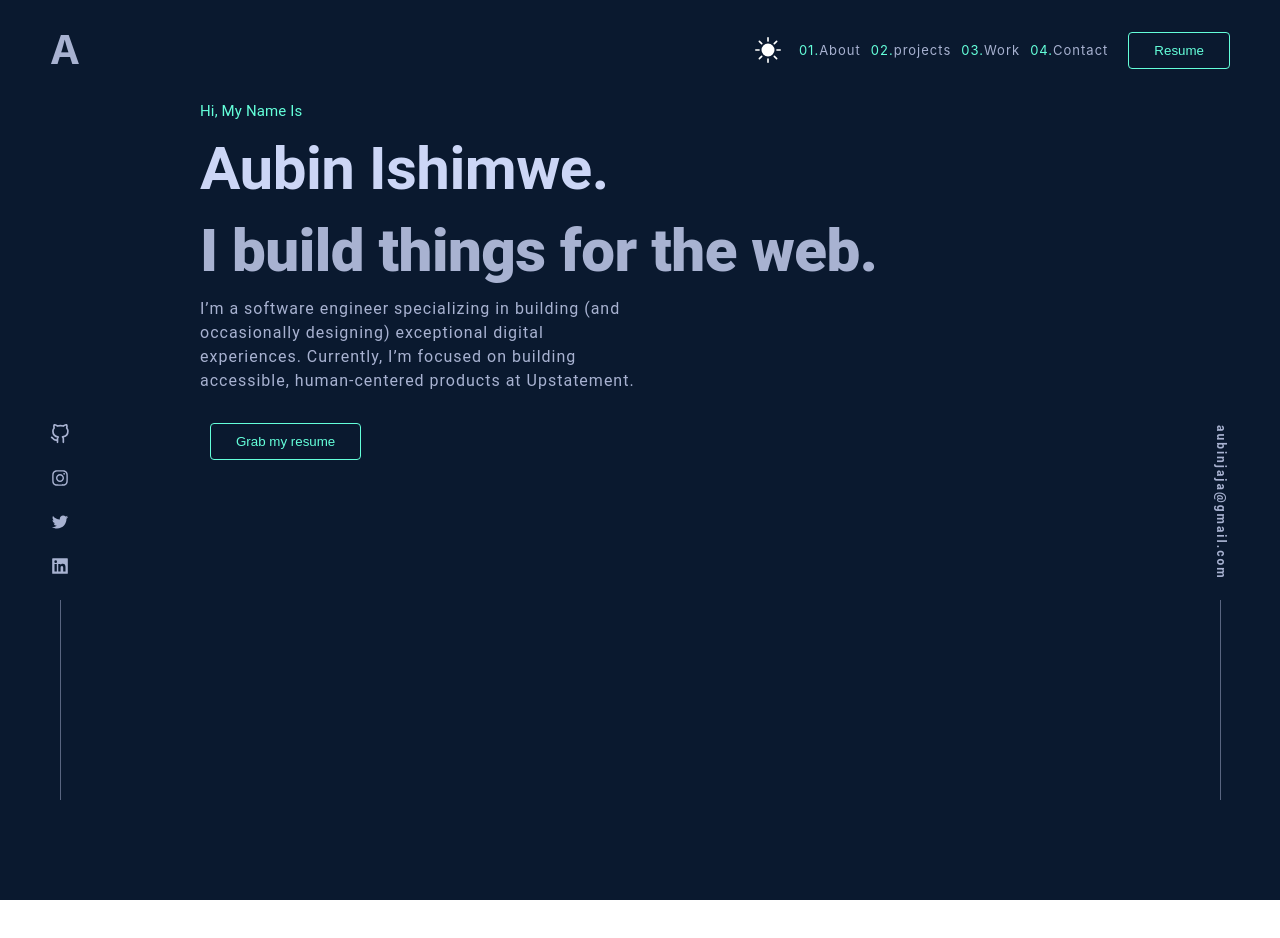
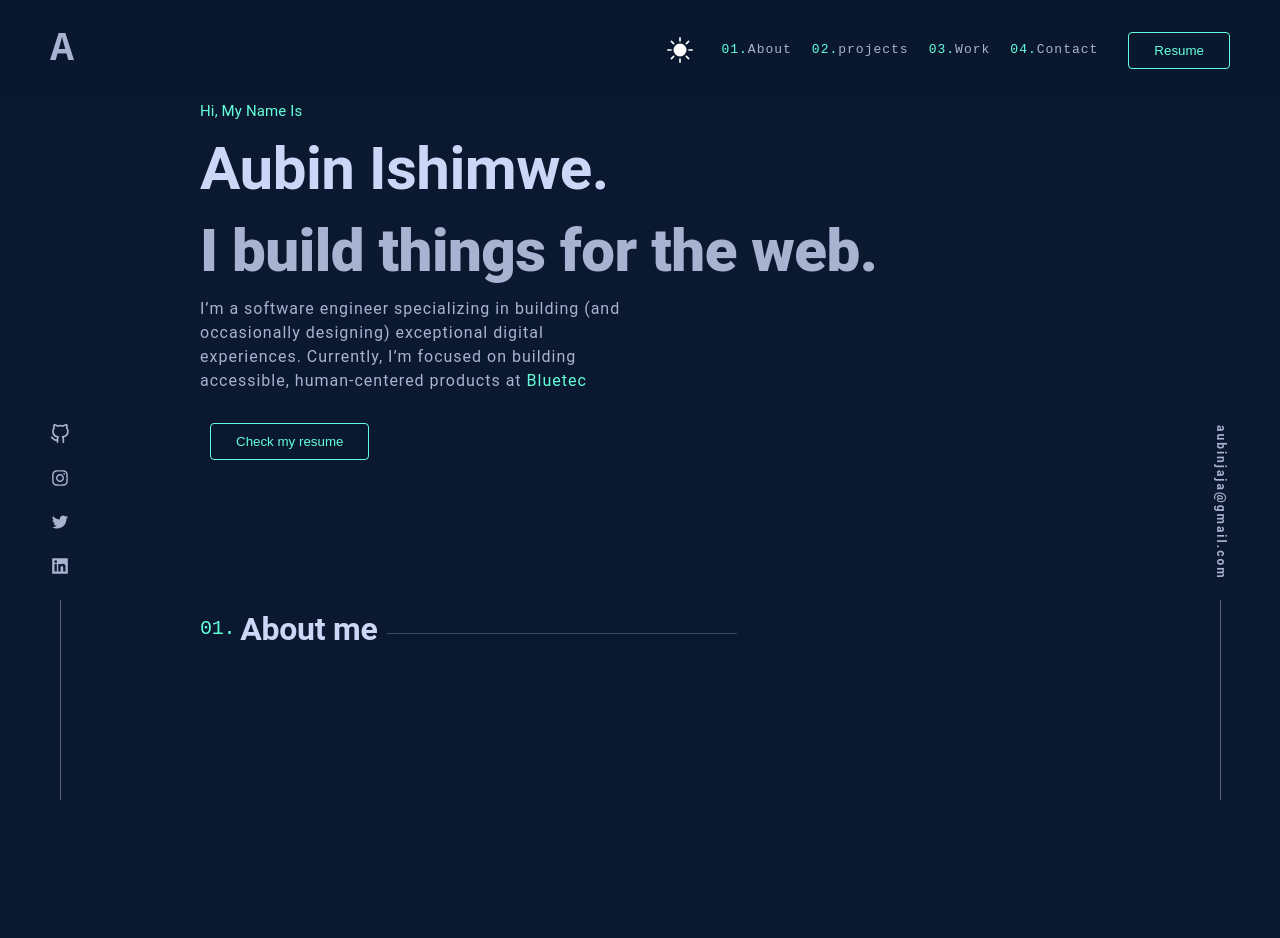
Before and after one commit to sopranoelfuego/aubinishimwe.com, a Next.js app: page / in a window 1280 px wide. Shown: the top 938 px of the page. Before the commit the page ends 900 px from the top, so only its background shows below. Built offline with nearby package versions, Linux system fonts and the light colour scheme.

Commit message:
start about me component and finish ComponentTitle

```diff
--- /dev/null
+++ b/src/components/AboutMe.tsx
@@ -0,0 +1,18 @@
+import { Box, Grid,  useTheme } from '@mui/material'
+import ComponentTitle from '@utils/ComponentTitle'
+import React from 'react'
+
+function AboutMe() {
+  return (
+    <Box sx={{height:"100vh",padding:" 50px 150px"}}>
+        <ComponentTitle number="01." nameTitle="About me"/>
+     <Grid container>
+     <Grid item>
+     </Grid>
+     <Grid item></Grid>
+     </Grid>
+    </Box>
+  )
+}
+
+export default AboutMe
--- a/src/components/Header.tsx
+++ b/src/components/Header.tsx
@@ -1,5 +1,5 @@
-import React, { useContext } from 'react'
-import { Container, IconButton, List, ListItem,  Stack,  styled, useTheme } from '@mui/material'
+import React, { useContext, useEffect, useState } from 'react'
+import {  IconButton, List, ListItem,  Stack,  styled, useTheme } from '@mui/material'
 import { BsBrightnessHigh, BsBrightnessHighFill } from 'react-icons/bs'
 import Link from 'next/link'
 import { Box } from '@mui/system'
@@ -7,13 +7,17 @@ import { ColorModeContext } from '@pages/_app'
 import { GLobalButton } from '@utils/Button'
 import { LinkAnchor } from '@utils'
 export function Header() {
+  const [visibility, setVisibility] = useState<"none" | "visible">("none")
+  useEffect(() => {
+    setVisibility("visible")
+  }, [])
 
   const  colorMode = useContext(ColorModeContext)
  const navLists = [
-  { number: '01',href:"/about", name: 'About' },
-  { number: '02',href:"/projects", name: 'projects' },
-  { number: '03',href:"/work", name: 'Work' },
-  { number: '04',href:"/contact", name: 'Contact' },
+  { number: '01',href:"/about", name: 'About',delay:"0ms" },
+  { number: '02',href:"/projects", name: 'projects',delay:"200ms" },
+  { number: '03',href:"/work", name: 'Work',delay:"400ms" },
+  { number: '04',href:"/contact", name: 'Contact',delay:"600ms" },
  ]
  const theme=useTheme()
  const CustomHeaderContainer = styled('header')(({ theme }) => ({
@@ -22,7 +26,14 @@ export function Header() {
   justifyContent: 'space-between',
   alignItems: 'center',
   height: '100px',
-  backgroundColor:"inherit",
+  fontFamily:"monospace",
+  zIndex: 20,
+  color:`${theme?.palette.text?.secondary}`,
+  backgroundColor:theme?.palette?.mode==="dark"?"rgba(10, 25, 47, 0.85)":"rgba(255, 255, 255, 0.85)",
+  position:"sticky",
+  backdropFilter:"blur(5px)",
+  padding:"0 50px",
+  top:0
  }))
  return (
 
@@ -33,7 +44,7 @@ export function Header() {
    </Link>
 
    <List
-    sx={{ width: 'auto', display: 'flex',  bgcolor: 'inherit',fontSize:"13px",gap:"10px",letterSpacing:"1px" }}
+    sx={{ width: 'auto', display: 'flex', fontSize:"13px",gap:"20px",letterSpacing:"1px" }}
    >
     <ListItem disableGutters>
       <IconButton onClick={colorMode.toggleColorMode} >
@@ -41,9 +52,9 @@ export function Header() {
       </IconButton>
     </ListItem>
     {navLists?.map((value, key) => (
-     <ListItem key={key} disableGutters >
+     <ListItem key={key} disableGutters sx={{transition:"all 300ms ease-in",transitionDelay:`${value?.delay}`,visibility:`${visibility}`}}>
       <Link as="a" href={value?.href}>
-        <Stack direction="row" alignItems="center"  >
+        <Stack direction="row" alignItems="center"   >
           <LinkAnchor>
           <Box sx={{color:`${theme?.palette?.primary?.contrastText}`}}>{value?.number}.</Box>
           <Box >{value?.name}</Box>
--- a/src/components/HeroPage.tsx
+++ b/src/components/Hero.tsx
@@ -1,13 +1,13 @@
-import { Box, Typography, useTheme } from '@mui/material'
+import { Box, Link, Typography, useTheme } from '@mui/material'
 import { GLobalButton } from '@utils'
 import React from 'react'
 
 
-export function HeroPage() {
+export function Hero() {
   const theme=useTheme()
   return (
 
-    <Box sx={{height:"100vh",justifyContent:"flex-start", alignItems:"flex-start", display:"flex",gap:"10px",flexDirection:"column",width:"inherit",padding:"0 50px 0 150px"}}>
+    <Box sx={{height:"auto",justifyContent:"flex-start", alignItems:"flex-start", marginBottom:"100px", display:"flex",gap:"10px",flexDirection:"column",width:"inherit",padding:"0 50px 0 150px"}}>
       <Typography  fontSize="15px" display="flex" fontWeight="100px"  textTransform="capitalize"   color={`${theme?.palette?.primary?.contrastText}`}>
        Hi, My name is
       </Typography>
@@ -19,10 +19,10 @@ export function HeroPage() {
       </Typography>
       <Typography variant="body1" maxWidth="450px" letterSpacing="1px">
       I’m a software engineer specializing in building (and occasionally designing) exceptional digital experiences. Currently,
-      I’m focused on building accessible, human-centered products at Upstatement.
+      I’m focused on building accessible, human-centered products at <Link  href="http://bluetec.bi/" sx={{display: 'inline-flex',color:`${theme?.palette?.primary?.contrastText}`}}>Bluetec</Link>
       </Typography>
       <GLobalButton sx={{marginTop:"20px"}}>
-        Grab my resume
+        Check my resume
       </GLobalButton>
     </Box>
 
--- a/src/components/HomePage.tsx
+++ /dev/null
@@ -1,11 +0,0 @@
-import { Layout } from '@layout'
-import React from 'react'
-import {HeroPage} from '@components'
-
-export function HomePage() {
-  return (
-    <Layout>
-    <HeroPage/>
-    </Layout>
-  )
-}
--- a/src/components/index.tsx
+++ b/src/components/index.tsx
@@ -1,3 +1,3 @@
 export * from './Header'
-export * from './HeroPage'
-export * from "./HomePage"
+export * from './Hero'
+export * from "./AboutMe"
--- a/src/layout/Layout.tsx
+++ b/src/layout/Layout.tsx
@@ -13,7 +13,7 @@ export const Layout: React.FC = ({ children }: any) => {
   const CustomLink=styled('a')(({ theme})=>({
     display: 'flex',
     flexDirection:'column',
-    transition:"transform  400ms ease-in",
+    transition:"all  300ms ease-in",
     '&:hover':{
       transform:'translateY(-3px)',
       color: `${theme?.palette?.primary?.contrastText}`,
@@ -22,11 +22,14 @@ export const Layout: React.FC = ({ children }: any) => {
   }))
  return (
   <>
-   <Box sx={{ width:"100%",maxWidth:"1400px",position:"relative",bgcolor:`${theme?.palette?.background?.default}`,color:`${theme?.palette.text?.secondary}`,overflowY:"auto",transition:"all 300ms ease-in",padding:"0 50px"}}>
-   <Header />
+   <Box sx={{ width:"100%",maxWidth:"1400px",position:"relative",color:`${theme?.palette.text?.secondary}`,overflowY:"auto",transition:"all 300ms ease-in",padding:"0 50px"}}>
+
    <Box sx={{display:"flex",width:"100%"}}>
     <SocialMedias/>
+    <Box>
+
      {children}
+    </Box>
       <Stack direction="column" sx={{position:"fixed", display:"flex",flexDirection:"column",gap:"20px",alignItems:'center',bottom:0,right:50}}>
         <Typography variant="caption" fontWeight="bold"  letterSpacing={2} sx={{writingMode:"vertical-lr"}}>
           <CustomLink  href="mailto:aubinjaja@gmail.com">aubinjaja@gmail.com</CustomLink>
--- a/src/layout/SocialMedias.tsx
+++ b/src/layout/SocialMedias.tsx
@@ -11,7 +11,7 @@ function SocialMedias() {
     const StackDiv=styled('div')(({ theme})=>({
       display: 'flex',
       flexDirection:'column',
-      transition:"transform  400ms ease-in",
+      transition:"all  300ms ease-in",
       '&:hover':{
         transform:'translateY(-3px)',
         color: `${theme?.palette?.primary?.contrastText}`,
--- a/src/pages/index.tsx
+++ b/src/pages/index.tsx
@@ -1,17 +1,26 @@
-import { HeroPage } from '@components'
 import { Header } from '@components'
-import {HomePage} from '@components'
+import { Hero } from '@components'
+import AboutMe from '@components/AboutMe'
 import { Layout } from '@layout'
+import { Box, useTheme } from '@mui/material'
 import Head from 'next/head'
 const Home = () => {
+  const theme=useTheme()
  return (
-    < >
+  <>
    <Head>
     <title>aubin ishimwe</title>
     <meta name="description" content="Generated by create next app" />
-        <link rel="icon" href="/favicon.ico" />
+    <link rel="icon" href="/aubin.jpeg" />
    </Head>
-      <HomePage/>
+   {/* <HomePage/> */}
+   <Box sx={{bgcolor:`${theme?.palette?.background?.default}`,fontFamily:"monospace"}}>
+   <Header />
+   <Layout>
+    <Hero />
+    <AboutMe/>
+   </Layout>
+   </Box>
   </>
  )
 }
--- a/src/styles/globals.css
+++ b/src/styles/globals.css
@@ -47,8 +47,8 @@ body {
   --pink: #f57dff;
   --blue: #57cbff;
   --green-light: #0ad42b;
-  --font-sans: "Calibre","Inter","San Francisco","SF Pro Text",-apple-system,system-ui,sans-serif;
-  --font-mono: "SF Mono","Fira Code","Fira Mono","Roboto Mono",monospace;
+  --font-sans: monospace,"Calibre","Inter","San Francisco","SF Pro Text",-apple-system,system-ui,sans-serif;
+  --font-mono: "SF Mono","Fira Code","Fira Mono","Roboto Mono";
   --fz-xxs: 12px;
   --fz-xs: 13px;
   --fz-sm: 14px;
@@ -74,13 +74,3 @@ body {
 body{
   background-color: var(--Navy);
 }
-
-a {
- color: var(--Green);
- text-decoration: none;
- transition:all 300ms ease-in
-}
-a:hover {
-  color: var(--Green);
-
-}
--- a/src/styles/rootColors.ts
+++ /dev/null
@@ -1,6 +0,0 @@
-export const navy = {
- 500: '#0a192f',
- 600: '#112240',
- 700: '#233554',
- shaddow: 'rgba(2,12,27,0.7)',
-}
--- /dev/null
+++ b/src/utils/ComponentTitle.tsx
@@ -0,0 +1,16 @@
+import { Box, Typography, useTheme } from '@mui/material'
+import React from 'react'
+import { afterLine } from './AfterLine'
+
+function ComponentTitle({number,nameTitle}) {
+  const theme=useTheme()
+  const AfterLine=afterLine({width:"350px",height:"1px"})
+
+  return (
+    <Typography variant="h2"  fontSize="clamp(26px,5vw,32px)" alignItems="center"  sx={{display:"flex",position:"relative"}}>
+        <Box sx={{color:`${theme?.palette?.primary?.contrastText}`,fontSize:"clamp(16px,3vw,20px)",fontFamily:"monospace",fontWeight:"400px",marginRight:'5px'}}>{number}</Box><Box sx={{fontWeight:"bold",marginRight:"10px",color:`${theme?.palette?.text?.primary}`}}>{nameTitle} </Box><AfterLine style={{position:"relative",top:"5px",opacity:"0.3"}}/>
+        </Typography>
+  )
+}
+
+export default ComponentTitle
--- a/src/utils/index.ts
+++ b/src/utils/index.ts
@@ -2,3 +2,4 @@ export * from './themeDesignPalette'
 export * from './Button'
 export * from './styles'
 export * from './AfterLine'
+export * from './ComponentTitle'
```
Also changed, not shown: public/aubin.jpeg (added). Lines whose indentation alone changed are shown as unchanged.
